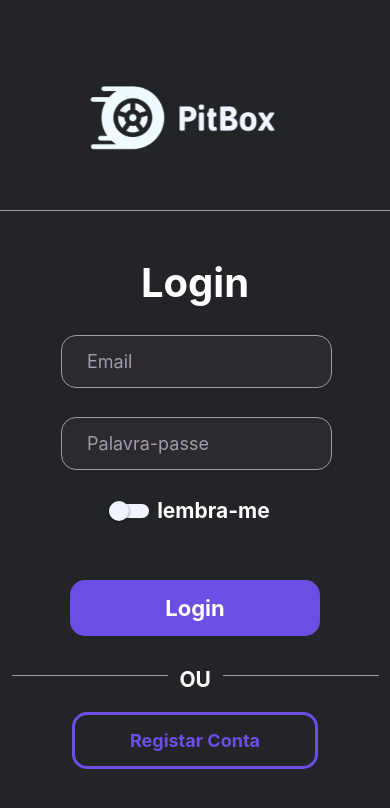
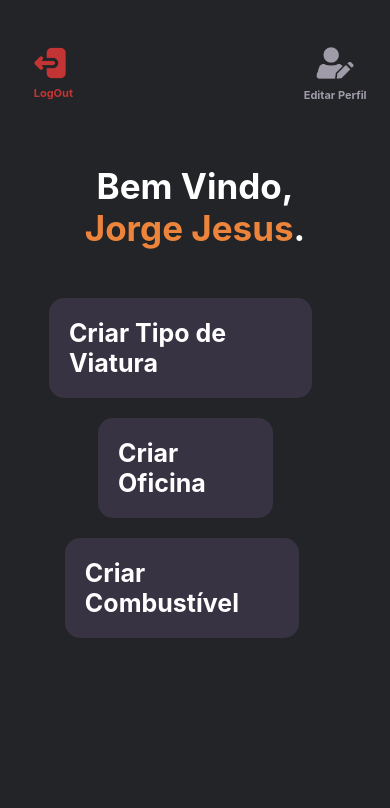
Before and after one commit to LoboMars/PitBox, a React Native app in the folder T22/: screen /TipoViaturas in a window 390 px wide. Shown: the top 808 px of the page. Built offline with nearby package versions, Linux system fonts and the light colour scheme.

Commit message:
+ navegação

```diff
--- a/T22/App.jsx
+++ b/T22/App.jsx
@@ -5,10 +5,10 @@ import { createStackNavigator } from '@react-navigation/stack';
 import  RootNavigator from "./navigators/RootNavigator"
 
 export default function App() {
-
   return (
     <NavigationContainer>
       <RootNavigator />
+      <StatusBar style="auto" />
     </NavigationContainer>
   );
 }
--- a/T22/View/AdminCriarCombustivel.jsx
+++ b/T22/View/AdminCriarCombustivel.jsx
@@ -90,7 +90,7 @@ export default function CriarCombustivel() {
         </View>
       </TouchableOpacity>
 
-      <TouchableOpacity>
+      <TouchableOpacity onPress={() => navigation.navigate("AdminMainPage")}>
         <View style={styles.textBoxContainer}>
           <Text style={styles.Cancelar}>Cancelar</Text>
         </View>
--- a/T22/View/AdminCriarViatura.jsx
+++ b/T22/View/AdminCriarViatura.jsx
@@ -60,7 +60,7 @@ export default function CriarViatura() {
           </View>
         </TouchableOpacity>
         <View style={{ marginTop: "5%" }} />
-        <TouchableOpacity>
+        <TouchableOpacity onPress={() => navigation.navigate("AdminMainPage")}>
           <View style={styles.textBoxContainer}>
             <Text style={styles.Cancelar}>Cancelar</Text>
           </View>
--- a/T22/View/AdminMainPage.jsx
+++ b/T22/View/AdminMainPage.jsx
@@ -22,9 +22,10 @@ import LCombustiveis from '../Image/combustivelLaranja.png';
 import LOficinas from '../Image/oficinaOrange 1.png';
 import LTipoViaturas from '../Image/cadSelect.png';
 
-const Tab = createBottomTabNavigator();
+
 
 export default function AdminMainPage({ navigation }) {
+
   const handleLogout = () => {
     alert("Logout button pressed!");
   };
@@ -63,17 +64,17 @@ export default function AdminMainPage({ navigation }) {
         </View>
         <View style={{ paddingTop: "10%" }} />
         <View style={styles.textBoxContainer}>
-          <TouchableOpacity onPress={handleLogout}>
+          <TouchableOpacity onPress={() => navigation.navigate("CriarViatura")}>
             <View style={styles.TextBox}>
               <Text style={styles.BigTextLeft}>Criar Tipo de Viatura</Text>
             </View>
           </TouchableOpacity>
-          <TouchableOpacity onPress={handleLogout}>
+          <TouchableOpacity onPress={() => navigation.navigate("AdminOficinas")}>
             <View style={styles.TextBox}>
               <Text style={styles.BigTextLeft}>Criar Oficina</Text>
             </View>
           </TouchableOpacity>
-          <TouchableOpacity onPress={handleLogout}>
+          <TouchableOpacity onPress={() => navigation.navigate("CriarCombustivel")}>
             <View style={styles.TextBox}>
               <Text style={styles.BigTextLeft}>Criar Combustível</Text>
             </View>
--- a/T22/View/AdminOficinas.jsx
+++ b/T22/View/AdminOficinas.jsx
@@ -9,7 +9,7 @@ import Tresp from '../Image/3P.png';
 import { collection, getDocs } from "firebase/firestore";
 import { db } from "../firebase.config";
 
-export default function Oficinas() {
+export default function AdminOficinas() {
   const [data, setData] = useState([]);
   const [searchTerm, setSearchTerm] = useState("");
 
--- a/T22/navigators/RootNavigator.js
+++ b/T22/navigators/RootNavigator.js
@@ -28,7 +28,7 @@ import DetalhesQuotodiano from '../View/DetalhesQuotidiano';
 import EditarPerfil from '../View/EditarPerfil';
 import Tipoviatura from '../View/AdminTipoviatura';
 import Tipocombustivel from '../View/AdminTipoCombustiveis';
-import Oficinas from '../View/AdminOficinas';
+import AdminOficinas from '../View/AdminOficinas';
 import EliminarViatura from '../View/ElimirarViatura';
 import EliminarAssistencia from '../View/EliminarAssistencia';
 import EliminarEvento from '../View/EliminarEvento';
@@ -80,7 +80,7 @@ const TabContainer = () => {
 };
 const RootNavigator = () => {
     return(
-      <Stack.Navigator initialRouteName="Login">
+      <Stack.Navigator initialRouteName="AdminMainPage">
       <Stack.Screen
         name="Login"
         component={Login}
@@ -256,6 +256,11 @@ const RootNavigator = () => {
         component={AsSuasAssistencias}
         options={{ headerShown: false}}
       />
+      <Stack.Screen
+        name="AdminOficinas"
+        component={AdminOficinas}
+        options={{ headerShown: false}}
+      />
       </Stack.Navigator>
 
     );
```
